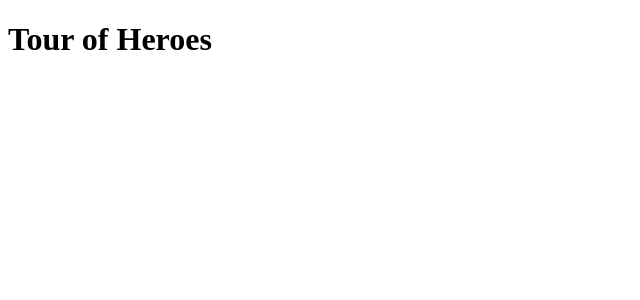
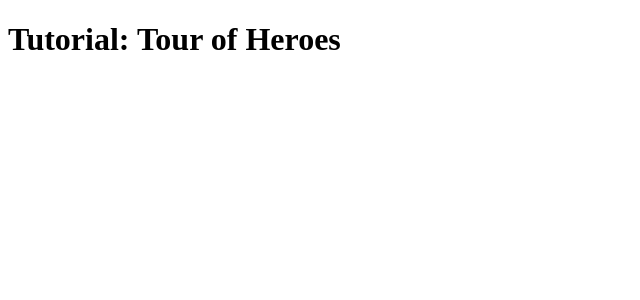
Before and after one commit to urieljuliatti/tour-of-heroes, an Angular app: page / in a window 1280 px wide. Shown: the top 300 px of the page, without its empty margins (0-640 px from the left). Built offline with nearby package versions, Linux system fonts and the light colour scheme.

Commit message:
Readaptando o titulo novamente

```diff
--- a/src/app/app.component.ts
+++ b/src/app/app.component.ts
@@ -6,5 +6,5 @@ import { Component } from '@angular/core';
   styleUrls: ['./app.component.scss']
 })
 export class AppComponent {
-  title = 'Tour of Heroes';
+  title = 'Tutorial: Tour of Heroes';
 }
--- a/src/index.html
+++ b/src/index.html
@@ -2,7 +2,7 @@
 <html lang="en">
 <head>
   <meta charset="utf-8">
-  <title>Tour of Heroes</title>
+  <title>Tutorial: Tour of Heroes</title>
   <base href="/">
   <meta name="viewport" content="width=device-width, initial-scale=1">
   <link rel="icon" type="image/x-icon" href="favicon.ico">
```
